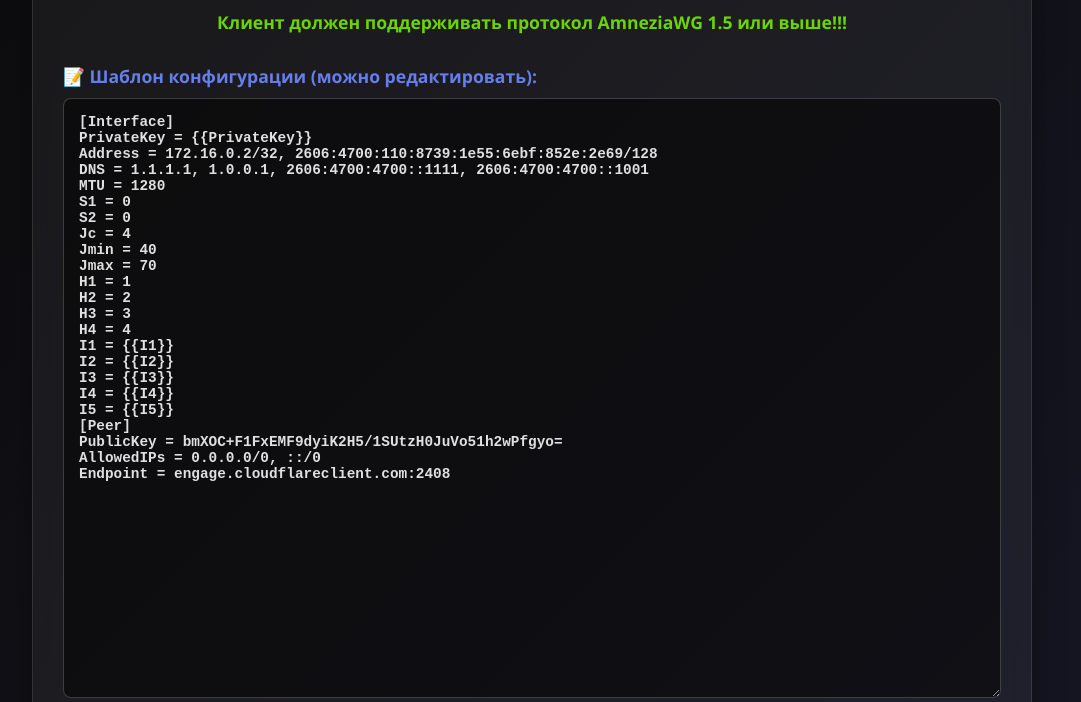
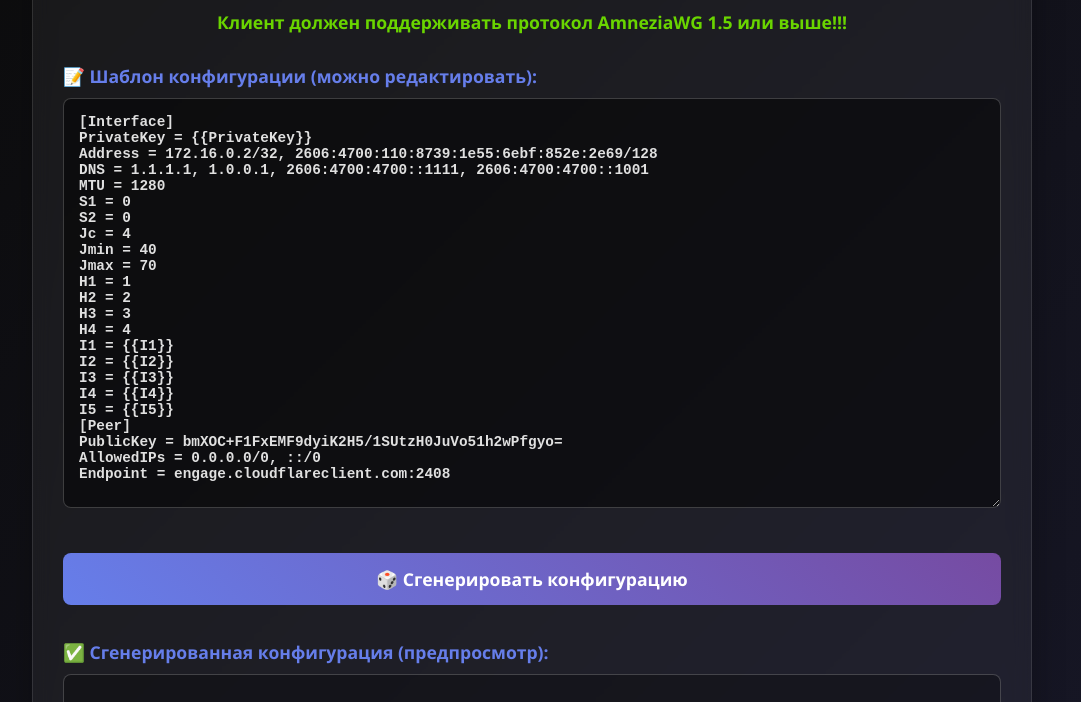
Before and after one commit to Desolvermen/AWG_Generator, a plain HTML site: page index.html in a window 1280 px wide. Shown: the part 98-800 px from the top of the page, without its empty margins (108-1189 px from the left). Drawn offline with Linux system fonts and the light colour scheme.

Commit message:
Update index.html

```diff
--- a/index.html
+++ b/index.html
@@ -67,7 +67,7 @@
 
         textarea {
             width: 100%;
-            height: 600px; /* по умолчанию для ПК */
+            height: 410px; /* по умолчанию для ПК */
             background: rgba(0, 0, 0, 0.5);
             border: 1px solid rgba(255, 255, 255, 0.2);
             border-radius: 8px;
```
